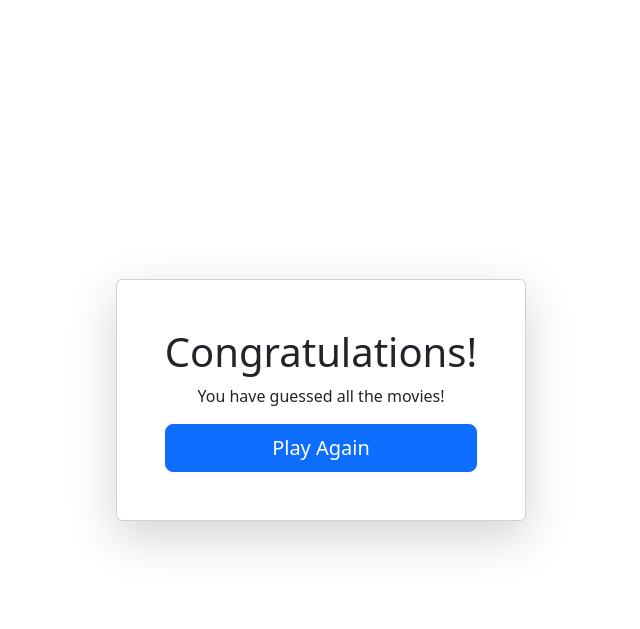
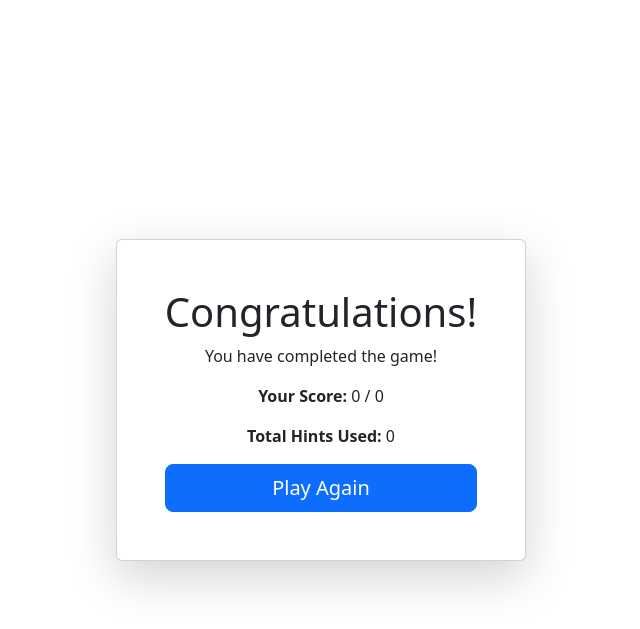
Before and after one commit to mehrdadrafiei/movies-quiz, a Django app: page /guess/ in a window 1280 px wide. Shown: the top 629 px of the page, without its empty margins (319-959 px from the left). Run offline with Django 5.2, Linux system fonts and the light colour scheme; data that the repository does not hold is empty.

Commit message:
updated finished.html

```diff
--- a/quiz/templates/finished.html
+++ b/quiz/templates/finished.html
@@ -11,7 +11,9 @@
 <div class="container d-flex justify-content-center align-items-center" style="height: 100vh;">
     <div class="card text-center p-5 shadow-lg">
         <h1 class="card-title">Congratulations!</h1>
-        <p class="card-text">You have guessed all the movies!</p>
+        <p class="card-text">You have completed the game!</p>
+        <p class="card-text"><strong>Your Score:</strong> {{ score }} / {{ total_movies }}</p>
+        <p class="card-text"><strong>Total Hints Used:</strong> {{ global_hints_used }}</p>
         <a href="{% url 'start_game' %}" class="btn btn-primary btn-lg">Play Again</a>
     </div>
 </div>
--- a/quiz/views.py
+++ b/quiz/views.py
@@ -27,7 +27,13 @@ def guess_movie(request):
     total_movies = movies.count()
 
     if current_index >= total_movies:
-        return render(request, 'finished.html')  # End of game
+        # Pass the final score and any other relevant data to the finished template
+        context = {
+            'score': score,
+            'total_movies': total_movies,
+            'global_hints_used': request.session.get('global_hints_used', 0),
+        }
+        return render(request, 'finished.html', context)  # End of game with context
 
     current_movie = movies[current_index]
     global_hints_used = request.session.get('global_hints_used', 0)
@@ -48,9 +54,8 @@ def guess_movie(request):
         'movie': current_movie,
         'overview': current_movie.overview,
         'hints': hints,
-        'current_movie_display': current_movie_display,  # New key for displaying the current movie
-        'score': score,  # Display score as a single number
-        # 'progress_percentage': progress_percentage,
+        'current_movie_display': current_movie_display,
+        'score': score,
         'remaining_questions': remaining_questions,
         'global_hints_remaining': max_global_hints - global_hints_used,
     }
@@ -74,7 +79,6 @@ def guess_movie(request):
                 return redirect('guess_movie')
 
         elif 'hint' in request.POST:
-            # Check if hints used for the current movie are less than 2
             if hints_used_for_current_movie < 2:
                 if global_hints_used < max_global_hints:
                     global_hints_used += 1
```
